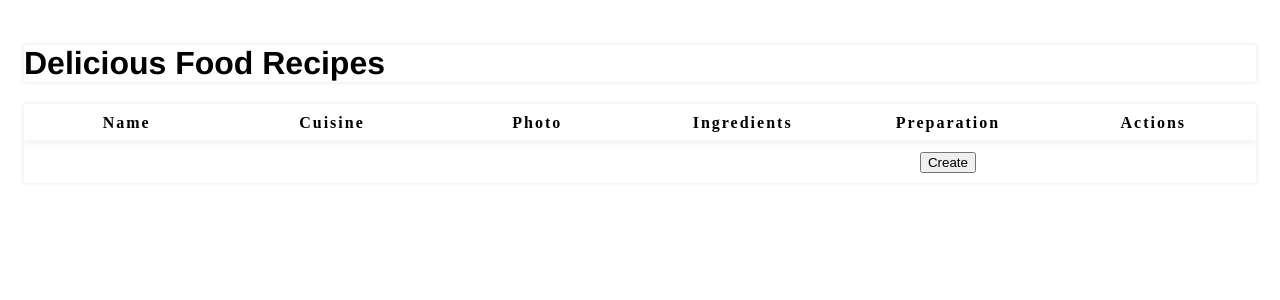
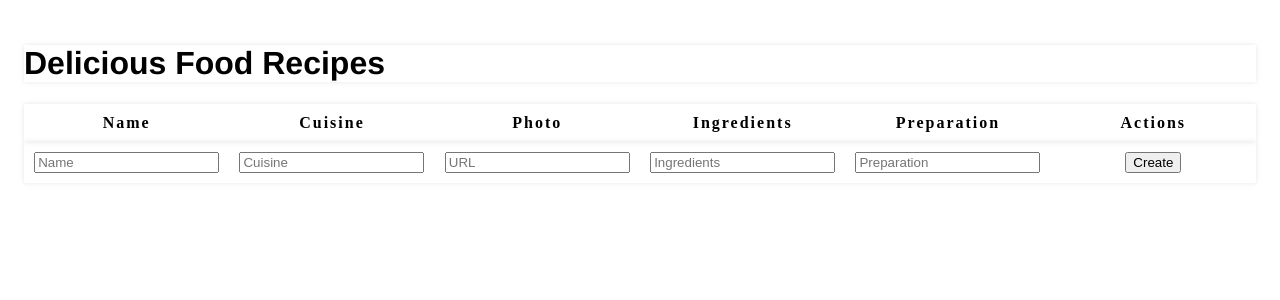
Before and after one commit to jackymiao/Recipe-CRUD, a React (Create React App) app: page / in a window 1280 px wide. Shown: the top 300 px of the page. Built offline with nearby package versions, Linux system fonts and the light colour scheme.

Commit message:
add input to form recipecreate

```diff
--- a/src/RecipeCreate.js
+++ b/src/RecipeCreate.js
@@ -11,7 +11,11 @@ function RecipeCreate() {
       <table>
         <tbody>
           <tr>
-            <td></td>
+            <td><input id="name" name="name" type="text" placeholder="Name" /></td>
+            <td><input id="cuisine" name="cuisine" type="text" placeholder="Cuisine" /></td>
+            <td><input id="url" name="url" type="text" placeholder="URL" /></td>
+            <td><input id="ingredients" name="ingredients" type="text" placeholder="Ingredients" /></td>
+            <td><input id="preparation" name="preparation" type="text" placeholder="Preparation" /></td>
             <td>
               <button type="submit">Create</button>
             </td>
```
